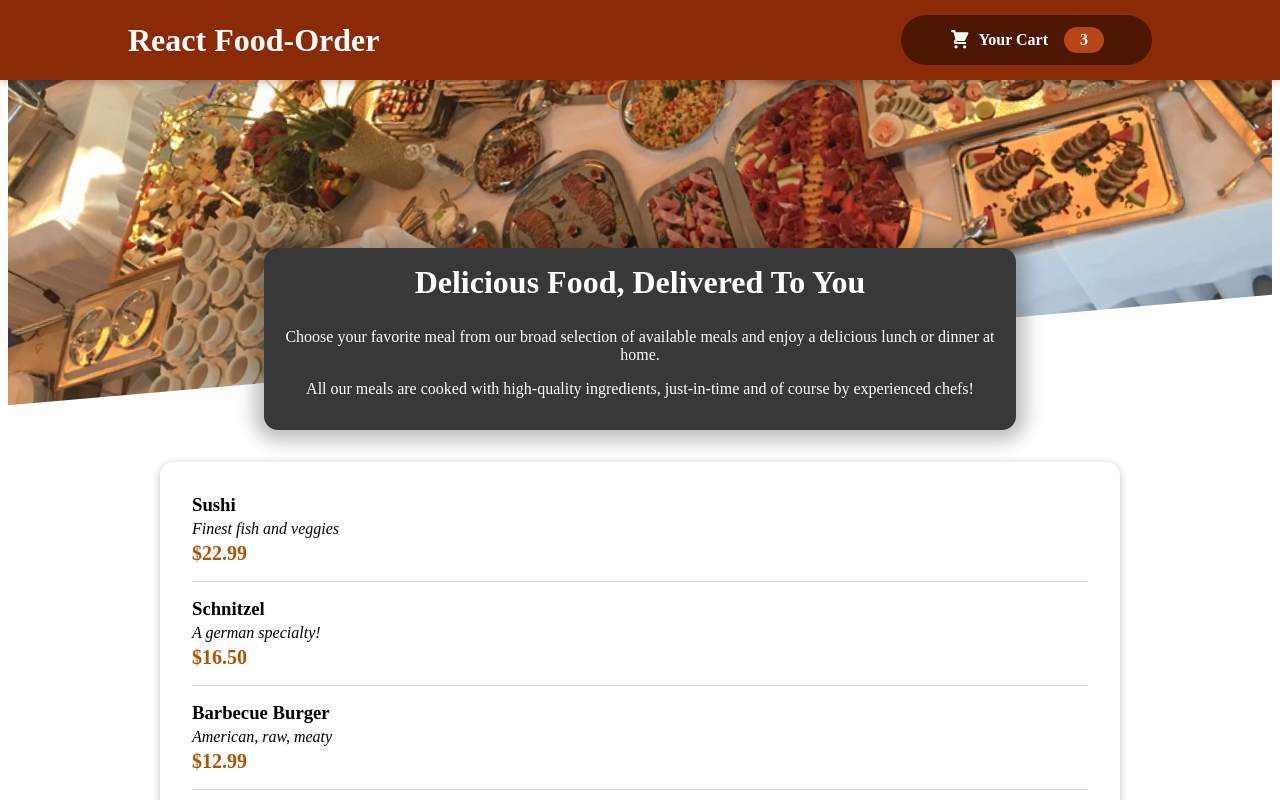
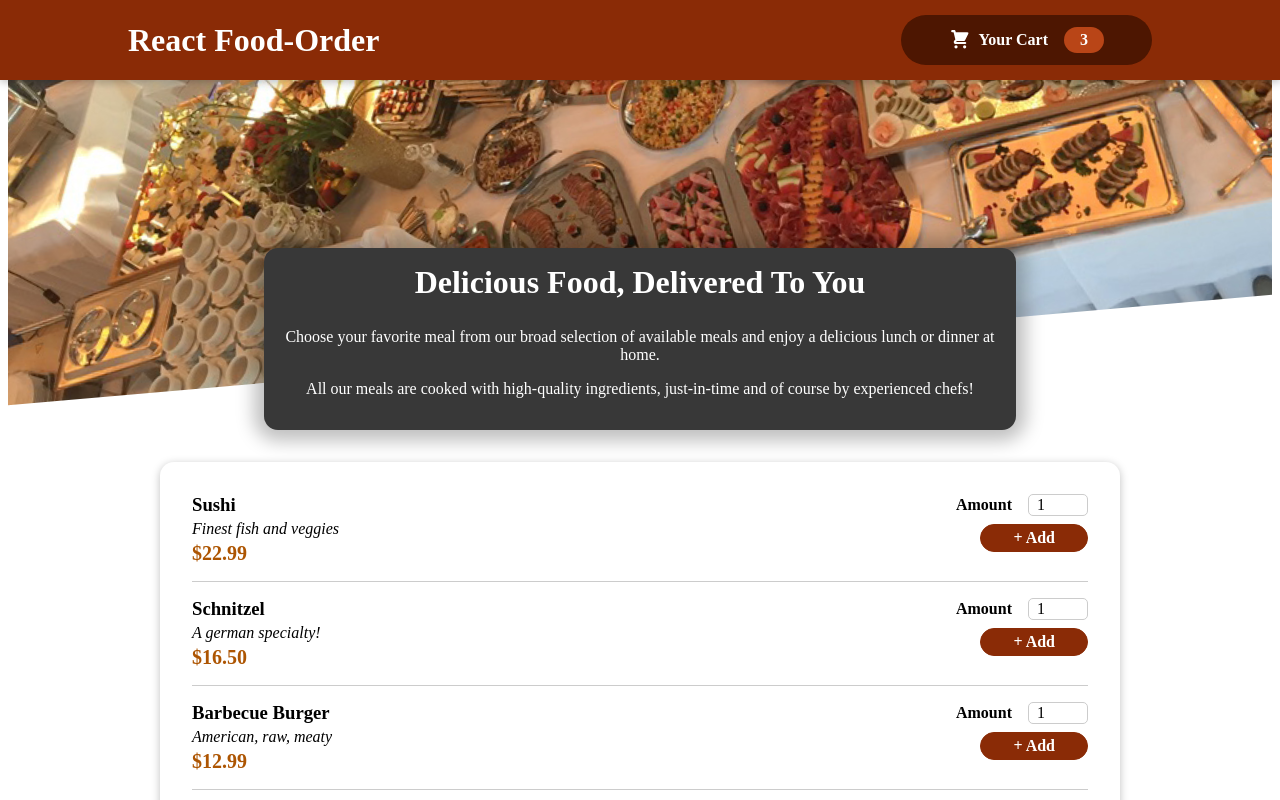
Before and after one commit to DNaranjoDev/food-order, a React (Vite) app: page / in a window 1280 px wide. Shown: the top 800 px of the page. Built offline with nearby package versions, Linux system fonts and the light colour scheme.

Commit message:
Added Input component and MealItemForm component

```diff
--- a/src/components/Meals/MealItem/MealItem.jsx
+++ b/src/components/Meals/MealItem/MealItem.jsx
@@ -1,4 +1,5 @@
 import React from 'react'
+import MealItemForm from './MealItemForm'
 import classes from './MealItem.module.css'
 
 const MealItem = (props) => {
@@ -11,7 +12,7 @@
             <div className={classes.price}>{price}</div>
         </div>
         <div>
-
+            <MealItemForm />
         </div>
     </li>
   )
--- a/src/components/Meals/MealItem/MealItemForm.jsx
+++ b/src/components/Meals/MealItem/MealItemForm.jsx
@@ -0,0 +1,21 @@
+import React from 'react'
+import Input from '../../UI/Input'
+import classes from './MealItemForm.module.css'
+
+const MealItemForm = (props) => {
+  return (
+    <form className={classes.form}>
+        <Input label='Amount' input={{
+            id: 'amount' + props.id,
+            type: 'number',
+            min: '1',
+            max: '5',
+            step: '1',
+            defaultValue: '1'
+        }} />
+        <button>+ Add</button>
+    </form>
+  )
+}
+
+export default MealItemForm
--- /dev/null
+++ b/src/components/Meals/MealItem/MealItemForm.module.css
@@ -0,0 +1,20 @@
+.form {
+  text-align: right;
+}
+
+.form button {
+  font: inherit;
+  cursor: pointer;
+  background-color: #8a2b06;
+  border: 1px solid #8a2b06;
+  color: white;
+  padding: 0.25rem 2rem;
+  border-radius: 20px;
+  font-weight: bold;
+}
+
+.form button:hover,
+.form button:active {
+  background-color: #641e03;
+  border-color: #641e03;
+}
--- /dev/null
+++ b/src/components/UI/Input.jsx
@@ -0,0 +1,13 @@
+import React from 'react'
+import classes from './Input.module.css'
+
+const Input = (props) => {
+  return (
+    <div className={classes.input}>
+        <label htmlFor={props.input.id}>{props.label}</label>
+        <input {...props.input} />
+    </div>
+  )
+}
+
+export default Input
--- /dev/null
+++ b/src/components/UI/Input.module.css
@@ -0,0 +1,18 @@
+.input {
+  display: flex;
+  align-items: center;
+  margin-bottom: 0.5rem;
+}
+
+.input label {
+  font-weight: bold;
+  margin-right: 1rem;
+}
+
+.input input {
+  width: 3rem;
+  border-radius: 5px;
+  border: 1px solid #ccc;
+  font: inherit;
+  padding-left: 0.5rem;
+}
```
